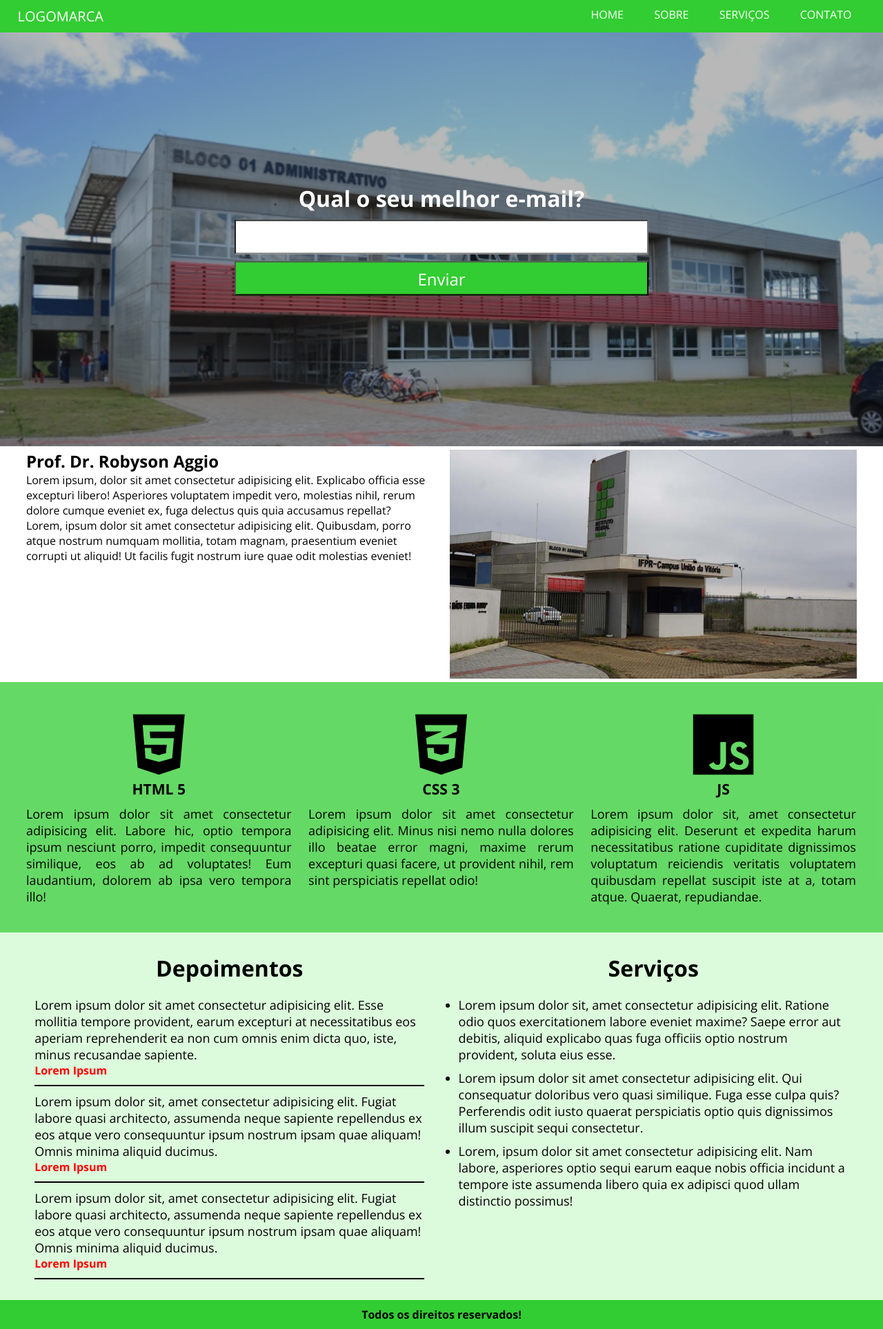
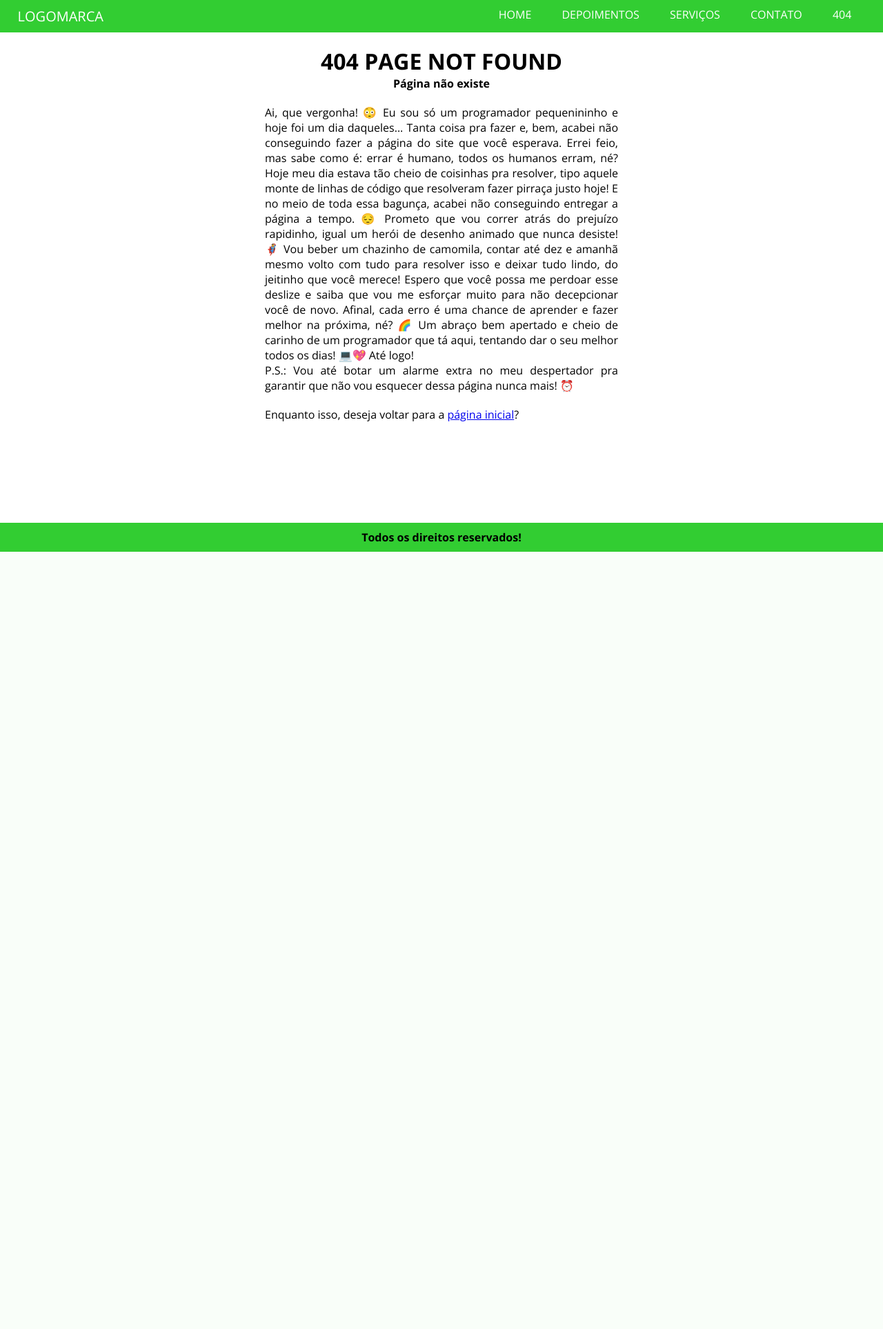
Before and after one commit to EbertonKM/Codigos-Web-2, a PHP site: page /Projeto01/index.php?url= in a window 1280 px wide. Shown: the whole page at 69% size. After the commit the page ends 800 px from the top, so only its background shows below. Run offline with PHP 8.4, Linux system fonts and the light colour scheme; some libraries are stand-ins or nearby versions.

Commit message:
final da aula 09/10

```diff
--- a/Projeto01/assets/css/style.css
+++ b/Projeto01/assets/css/style.css
@@ -6,6 +6,11 @@
 }
 
 /*Boot CSS*/
+html, body {
+    overflow-x: hidden;
+    height: 100%;
+}
+
 .center {
     max-width: 1280px;
     padding: 0 2%;
@@ -131,7 +136,12 @@ section.banner-principal form input[type=submit] {
 
 /*descrição do autor*/
 section.descricao-autor {
-    margin-top: 5px;
+    margin-top: 20px;
+    margin-bottom: 20px;
+}
+
+section.descricao-autor div p {
+    margin-bottom: 10px;
 }
 
 /*especialidades*/
@@ -207,6 +217,83 @@ footer {
     font-weight: bold;
 }
 
+.fixed-bottom {
+    position: fixed;
+    bottom: 0;
+    width: 100%;
+}
+
+/*Página 404*/
+div.erro-404 {
+    text-align: justify;
+    width: 40%;
+    min-width: 500px;
+    margin: 0 auto;
+}
+
+h1.title-404 {
+    text-align: center;
+    margin-top: 20px;
+}
+
+h4.subtitle-404 {
+    text-align: center;
+}
+
+.text-404 {
+    margin: 20px auto;
+}
+
+.back-home-404 {
+    margin-bottom: 20px;
+}
+
+/*Contato*/
+div.contato-container {
+    display: block;
+    margin: 10px auto;
+}
+
+div.contato-container input[type="text"] {
+    width: 90%;
+    display: block;
+    margin: 5px auto;
+    padding: 10px;
+    font-size: 16px;
+}
+
+div.contato-container textarea {
+    width: 90%;
+    display: block;
+    margin: 5px auto;
+    padding: 10px;
+    font-size: 16px;
+    resize: vertical;
+    min-height: 150px;
+    max-height: 300px;
+}
+
+div.contato-container input[type="submit"] {
+    width: 90%;
+    display: block;
+    margin: 5px auto;
+    padding: 10px;
+    font-size: 16px;
+}
+
+div.map {
+    display: block;
+    width: 100%;
+}
+
+div.map iframe {
+    display: block;
+    margin: 0 auto;
+    width: 95%;
+    border-radius: 10px;
+    margin-top: 10px;
+}
+
 /*@media screen -> Mobile*/
 @media screen and (max-width:768px) {
     img {
--- a/Projeto01/assets/js/scripts.js
+++ b/Projeto01/assets/js/scripts.js
@@ -24,4 +24,10 @@ $(function() {
             icone.addClass('fa-bars');
         }
     })
+
+    if($('target').length > 0) {
+        var elemento = '#' + $('target').attr('target');
+        var divScroll = $(elemento).offset().top;
+        $('html, body').animate({'scrollTop':divScroll}, 1000);
+    }
 })
--- /dev/null
+++ b/Projeto01/config.php
@@ -0,0 +1,3 @@
+<?php
+    define('INCLUDE_PATH', 'http://localhost/Projeto01/')
+?>
--- a/Projeto01/index.php
+++ b/Projeto01/index.php
@@ -1,3 +1,5 @@
+<?php include('config.php')?>
+
 <!DOCTYPE html>
 <html lang="en, pt-br">
 
@@ -14,39 +16,49 @@
         integrity="sha512-Kc323vGBEqzTmouAECnVceyQqyqdsSiqLQISBL29aUW4U/M7pSPA/gEUZQqv1cwx4OnYxTxve5UMg5GT6L4JJg=="
         crossorigin="anonymous" referrerpolicy="no-referrer" />
     <!--Style.css-->
-    <link rel="stylesheet" href="assets/css/style.css">
-    <!--Link do jQuery-->
-    <script src="https://cdnjs.cloudflare.com/ajax/libs/jquery/3.5.1/jquery.min.js"
-        integrity="sha512-bLT0Qm9VnAYZDflyKcBaQ2gg0hSYNQrJ8RilYldYQ1FxQYoCLtUjuuRuZo+fjqhx/qtq/1itJ0C2ejDxltZVFg=="
-        crossorigin="anonymous" referrerpolicy="no-referrer"></script>
-    <script src="assets/js/scripts.js"></script>
+    <link rel="stylesheet" href="<?php echo INCLUDE_PATH;?>assets/css/style.css">
 
     <title>Projeto 1</title>
 </head>
 
 <body>
+
     <?php
-        echo $_GET['url'];
+        //Obtendo a url se existir ou home
+        $url = isset($_GET['url']) ? $_GET['url'] : 'home'; //equivalente a lógica de if(exists(get('url'))) {url = get(url)} else {url = 'home'}
+
+        switch ($url) {
+            case 'depoimentos':
+                echo '<target target="depoimentos"/>';
+                break;
+
+            case 'servicos':
+                echo '<target target="servicos"/>';
+                break;
+        }
     ?>
+
     <!--Header-->
     <header>
         <div class="center">
             <div class="logo left">Logomarca</div>
             <nav class="desktop right">
                 <ul>
-                    <li><a href="#">Home</a></li>
-                    <li><a href="#">Sobre</a></li>
-                    <li><a href="#">Serviços</a></li>
-                    <li><a href="#">Contato</a></li>
+                    <li><a href="<?php echo INCLUDE_PATH;?>">Home</a></li>
+                    <li><a href="<?php echo INCLUDE_PATH;?>depoimentos">Depoimentos</a></li>
+                    <li><a href="<?php echo INCLUDE_PATH;?>servicos">Serviços</a></li>
+                    <li><a href="<?php echo INCLUDE_PATH;?>contato">Contato</a></li>
+                    <li><a href="<?php echo INCLUDE_PATH;?>pagenotfound">404</a></li>
                 </ul>
             </nav>
             <nav class="mobile right">
                 <div class="bars-mobile fa-solid fa-bars"></div>
                 <ul>
-                    <li><a href="#">Home</a></li>
-                    <li><a href="#">Sobre</a></li>
-                    <li><a href="#">Serviços</a></li>
-                    <li><a href="#">Contato</a></li>
+                    <li><a href="<?php echo INCLUDE_PATH;?>">Home</a></li>
+                    <li><a href="<?php echo INCLUDE_PATH;?>depoimentos">Depoimentos</a></li>
+                    <li><a href="<?php echo INCLUDE_PATH;?>servicos">Serviços</a></li>
+                    <li><a href="<?php echo INCLUDE_PATH;?>contato">Contato</a></li>
+                    <li><a href="<?php echo INCLUDE_PATH;?>pagenotfound">404</a></li>
                 </ul>
             </nav>
             <!--Clear float-->
@@ -54,122 +66,35 @@
         </div>
     </header>
 
-    <!--Banner-Principal-->
-    <section class="banner-principal">
-        <div class="overlay"></div>
-        <div class="center">
-            <form action="">
-                <h2>Qual o seu melhor e-mail?</h2>
-                <input type="email" name="email" id="email" required>
-                <input type="submit" name="enviar" value="Enviar">
-            </form>
-        </div>
-    </section>
+    <?php
+        //Se $url existe
+        if(file_exists('pages/'.$url.'.php')) {
+            include('pages/'.$url.'.php');
+        } else {
+            if($url != 'depoimentos' && $url != 'servicos') {
+                $is404 = true;
+                include('pages/404.php');
+            } else {
+                include('pages/home.php');
+            }
 
-    <!--Descricao-autor-->
-    <section class="descricao-autor">
-        <div class="center">
-            <div class="w50 left">
-                <h2>Prof. Dr. Robyson Aggio</h2>
-                <p>Lorem ipsum, dolor sit amet consectetur adipisicing elit. Explicabo officia esse excepturi libero!
-                    Asperiores voluptatem impedit vero, molestias nihil, rerum dolore cumque eveniet ex, fuga delectus
-                    quis quia accusamus repellat?</p>
-                <p>Lorem, ipsum dolor sit amet consectetur adipisicing elit. Quibusdam, porro atque nostrum numquam
-                    mollitia, totam magnam, praesentium eveniet corrupti ut aliquid! Ut facilis fugit nostrum iure quae
-                    odit molestias eveniet!</p>
-            </div>
-            <div class="w50 left">
-                <img src="assets/img/local-trabalho.png" alt="Local de trabalho">
-            </div>
-            <!--Clear float-->
-            <div class="clear"></div>
-        </div>
-    </section>
-
-    <!--Especialidades-->
-    <section class="especialidades">
-        <div class="center">
-            <h2 class="title"></h2>
-            <div class="w33 left box-especialidades">
-                <h3><i class="fa-brands fa-html5"></i></h3>
-                <h3>HTML 5</h3>
-                <p>Lorem ipsum dolor sit amet consectetur adipisicing elit. Labore hic, optio tempora ipsum nesciunt
-                    porro, impedit consequuntur similique, eos ab ad voluptates! Eum laudantium, dolorem ab ipsa vero
-                    tempora illo!</p>
-            </div>
-            <div class="w33 left box-especialidades">
-                <h3><i class="fa-brands fa-css3-alt"></i></h3>
-                <h3>CSS 3</h3>
-                <p>Lorem ipsum dolor sit amet consectetur adipisicing elit. Minus nisi nemo nulla dolores illo beatae
-                    error magni, maxime rerum excepturi quasi facere, ut provident nihil, rem sint perspiciatis repellat
-                    odio!</p>
-            </div>
-            <div class="w33 left box-especialidades">
-                <h3><i class="fa-brands fa-js"></i> </h3>
-                <h3>JS</h3>
-                <p>Lorem ipsum dolor sit, amet consectetur adipisicing elit. Deserunt et expedita harum necessitatibus
-                    ratione cupiditate dignissimos voluptatum reiciendis veritatis voluptatem quibusdam repellat
-                    suscipit iste at a, totam atque. Quaerat, repudiandae.</p>
-            </div>
-            <!--Clear float-->
-            <div class="clear"></div>
-        </div>
-    </section>
-
-    <!--Extras-->
-    <section class="extras">
-        <div class="center">
-            <div class="w50 left depoimentos-container">
-                <h2 class="title">Depoimentos</h2>
-                <div class="depoimento-single">
-                    <p class="depoimento-descricao">Lorem ipsum dolor sit amet consectetur adipisicing elit. Esse
-                        mollitia tempore provident, earum
-                        excepturi at necessitatibus eos aperiam reprehenderit ea non cum omnis enim dicta quo, iste,
-                        minus recusandae sapiente.</p>
-                    <p class="nome-autor">Lorem Ipsum</p>
-                </div>
-                <div class="depoimento-single">
-                    <p class="depoimento-descricao">Lorem ipsum dolor sit, amet consectetur adipisicing elit. Fugiat
-                        labore quasi architecto,
-                        assumenda neque sapiente repellendus ex eos atque vero consequuntur ipsum nostrum ipsam quae
-                        aliquam! Omnis minima aliquid ducimus.</p>
-                    <p class="nome-autor">Lorem Ipsum</p>
-                </div>
-                <div class="depoimento-single">
-                    <p class="depoimento-descricao">Lorem ipsum dolor sit, amet consectetur adipisicing elit. Fugiat
-                        labore quasi architecto,
-                        assumenda neque sapiente repellendus ex eos atque vero consequuntur ipsum nostrum ipsam quae
-                        aliquam! Omnis minima aliquid ducimus.</p>
-                    <p class="nome-autor">Lorem Ipsum</p>
-                </div>
-            </div>
-            <div class="w50 left serviços-container">
-                <h2 class="title">Serviços</h2>
-                <div class="servicos">
-                    <ul>
-                        <li>Lorem ipsum dolor sit, amet consectetur adipisicing elit. Ratione odio quos exercitationem
-                            labore eveniet maxime? Saepe error aut debitis, aliquid explicabo quas fuga officiis optio
-                            nostrum provident, soluta eius esse.</li>
-                        <li>Lorem ipsum dolor sit amet consectetur adipisicing elit. Qui consequatur doloribus vero
-                            quasi similique. Fuga esse culpa quis? Perferendis odit iusto quaerat perspiciatis optio
-                            quis dignissimos illum suscipit sequi consectetur.</li>
-                        <li>Lorem, ipsum dolor sit amet consectetur adipisicing elit. Nam labore, asperiores optio sequi
-                            earum eaque nobis officia incidunt a tempore iste assumenda libero quia ex adipisci quod
-                            ullam distinctio possimus!</li>
-                    </ul>
-                </div>
-            </div>
-            <div class="clear"></div>
-        </div>
-    </section>
+        }
+    ?>
 
     <!--Footer-->
-    <footer>
+    <footer <?php if(isset($is404) && $is404) echo 'class="fixed-bottom"'?>>
         <div class="center">
             <p>Todos os direitos reservados!</p>
         </div>
     </footer>
 
+    <!--Link do jQuery-->
+    <script src="https://cdnjs.cloudflare.com/ajax/libs/jquery/3.5.1/jquery.min.js"
+        integrity="sha512-bLT0Qm9VnAYZDflyKcBaQ2gg0hSYNQrJ8RilYldYQ1FxQYoCLtUjuuRuZo+fjqhx/qtq/1itJ0C2ejDxltZVFg=="
+        crossorigin="anonymous" referrerpolicy="no-referrer"></script>
+    <!--Meu JS-->
+    <script src="<?php echo INCLUDE_PATH;?>assets/js/scripts.js"></script>
+
 </body>
 
 </html>
--- /dev/null
+++ b/Projeto01/pages/404.php
@@ -0,0 +1,20 @@
+<div class="erro-404">
+    <h1 class="title-404">404 PAGE NOT FOUND</h1>
+    <h4 class="subtitle-404">Página não existe</h4>
+    <p class="text-404">Ai, que vergonha! 😳 Eu sou só um programador pequenininho e hoje foi um dia daqueles... Tanta coisa pra fazer e,
+        bem, acabei não conseguindo fazer a página do site que você esperava. Errei feio, mas sabe como é:
+        errar é humano, todos os humanos erram, né?
+        Hoje meu dia estava tão cheio de coisinhas pra resolver, tipo aquele monte de linhas de código que resolveram
+        fazer pirraça justo hoje! E no meio de toda essa bagunça, acabei não conseguindo entregar a página a tempo. 😔
+        Prometo que vou correr atrás do prejuízo rapidinho, igual um herói de desenho animado que nunca desiste! 🦸 Vou
+        beber um chazinho de camomila, contar até dez e amanhã mesmo volto com tudo para resolver isso e deixar tudo
+        lindo, do jeitinho que você merece!
+        Espero que você possa me perdoar esse deslize e saiba que vou me esforçar muito para não decepcionar você de
+        novo. Afinal, cada erro é uma chance de aprender e fazer melhor na próxima, né? 🌈
+        Um abraço bem apertado e cheio de carinho de um programador que tá aqui, tentando dar o seu melhor todos os
+        dias! 💻💖
+        Até logo!<br>
+        P.S.: Vou até botar um alarme extra no meu despertador pra garantir que não vou esquecer dessa página nunca
+        mais! ⏰</p>
+        <p class="back-home-404">Enquanto isso, deseja voltar para a <a href="<?php echo INCLUDE_PATH?>">página inicial</a>?</p>
+</div>
```
Also changed, not shown: Projeto01/pages/contato.php (added, +17 -0 lines), Projeto01/pages/home.php (added, +108 -0 lines), Projeto01/.htaccess (added).
